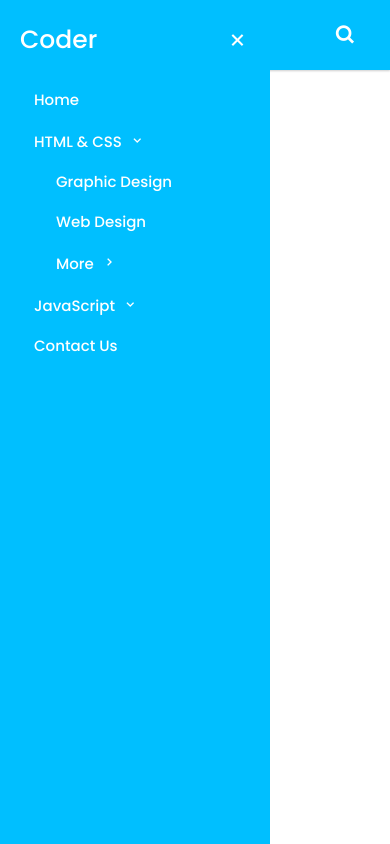
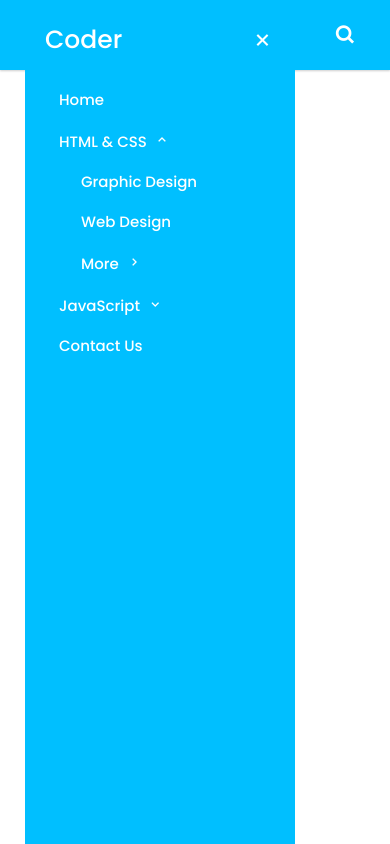
Before and after one commit to wrobersone/navigation_bar, a plain HTML site: page index.html in a window 390 px wide. Both pictures are taken after a click on the icon 137 px from the left and 140 px from the top of the page. Drawn offline with nearby package versions, Linux system fonts and the light colour scheme.

Commit message:
updated media queries

```diff
--- a/style.css
+++ b/style.css
@@ -208,7 +208,7 @@ nav .navbar .nav-links .links li .arrow {
     nav .navbar .nav-links {
         background: deepskyblue;
         display: block;
-        left: 0;
+        left: -100;
         line-height: 40px;
         max-width: 270px;
         padding: 20px;
@@ -216,6 +216,7 @@ nav .navbar .nav-links .links li .arrow {
         top: 0;
         transition: all 0.5s ease;
         width: 100%;
+        z-index: 100;
     }
 
     nav .navbar .nav-links .sidebar-logo {
@@ -287,7 +288,21 @@ nav .navbar .nav-links .links li .arrow {
         display: block;
     }
 
+    .navbar .nav-links.show2 .links .sub-menu .more-arrow {
+        transform: rotate(90deg);
+    }
     .navbar .nav-links.show3 .links .sub-menu.js-sub-menu {
         display: block;
     }
+
+    .navbar .nav-links.show1 .links li .htmlcss-arrow,
+    .navbar .nav-links.show3 .links li .js-arrow {
+        transform: rotate(180deg);
+    }
 }
+
+@media (max-width: 370px) {
+    nav .navbar .nav-links {
+        max-width: 100%;
+    }
+}
```
